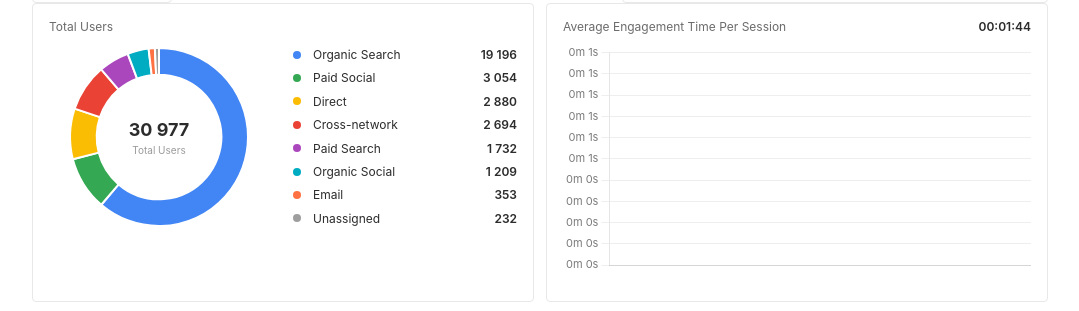
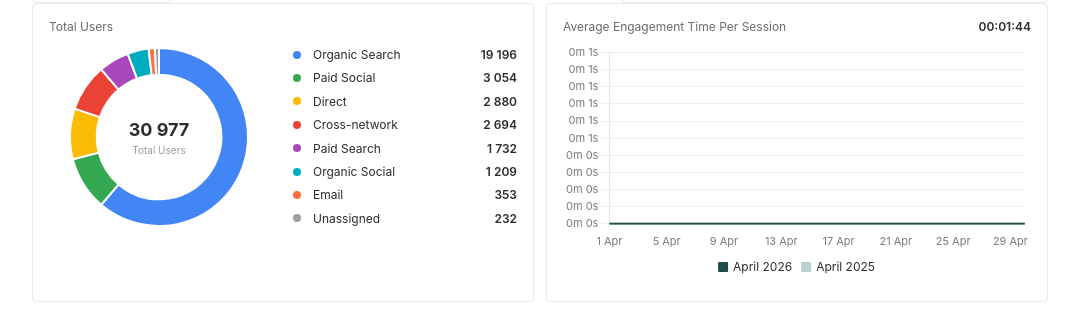
Before and after one commit to Cyntora/reports-ankarsrum-se, a plain HTML site: page reports/2026-04.html in a window 1280 px wide. Shown: the part 1474-1785 px from the top of the page, without its empty margins (100-1179 px from the left). Drawn offline with nearby package versions, Linux system fonts and the light colour scheme.

Commit message:
Add report for 2026-04

```diff
--- a/reports/2026-04.html
+++ b/reports/2026-04.html
@@ -154,7 +154,7 @@
 <span class="value">00:01:44</span>    </span>
   </div>
   <div class="chart-wrap">
-    <canvas id="ga4-eng-3" data-cyntora='{"format": "duration", "kind": "line", "labels": [], "series": []}'></canvas>
+    <canvas id="ga4-eng-3" data-cyntora='{"format": "duration", "kind": "line", "labels": ["1 Apr", "2 Apr", "3 Apr", "4 Apr", "5 Apr", "6 Apr", "7 Apr", "8 Apr", "9 Apr", "10 Apr", "11 Apr", "12 Apr", "13 Apr", "14 Apr", "15 Apr", "16 Apr", "17 Apr", "18 Apr", "19 Apr", "20 Apr", "21 Apr", "22 Apr", "23 Apr", "24 Apr", "25 Apr", "26 Apr", "27 Apr", "28 Apr", "29 Apr", "30 Apr"], "series": [{"color": "#1f4e4a", "label": "April 2026", "values": [0.0, 0.0, 0.0, 0.0, 0.0, 0.0, 0.0, 0.0, 0.0, 0.0, 0.0, 0.0, 0.0, 0.0, 0.0, 0.0, 0.0, 0.0, 0.0, 0.0, 0.0, 0.0, 0.0, 0.0, 0.0, 0.0, 0.0, 0.0, 0.0, 0.0]}, {"color": "#b9d2cf", "label": "April 2025", "values": [0.0, 0.0, 0.0, 0.0, 0.0, 0.0, 0.0, 0.0, 0.0, 0.0, 0.0, 0.0, 0.0, 0.0, 0.0, 0.0, 0.0, 0.0, 0.0, 0.0, 0.0, 0.0, 0.0, 0.0, 0.0, 0.0, 0.0, 0.0, 0.0, 0.0]}]}'></canvas>
   </div>
 </div></div>
 <div class="card card--note"><div class="card__head"><span class="label"><img src="../assets/icons/ga4.svg" alt="GA4">Conversions</span></div><div class="card__value card__value--big">137</div><div class="card__note">Konverteringsmål per kanal kräver en separat GA4-fråga - vi lägger till den i nästa rapport.</div></div>
```
